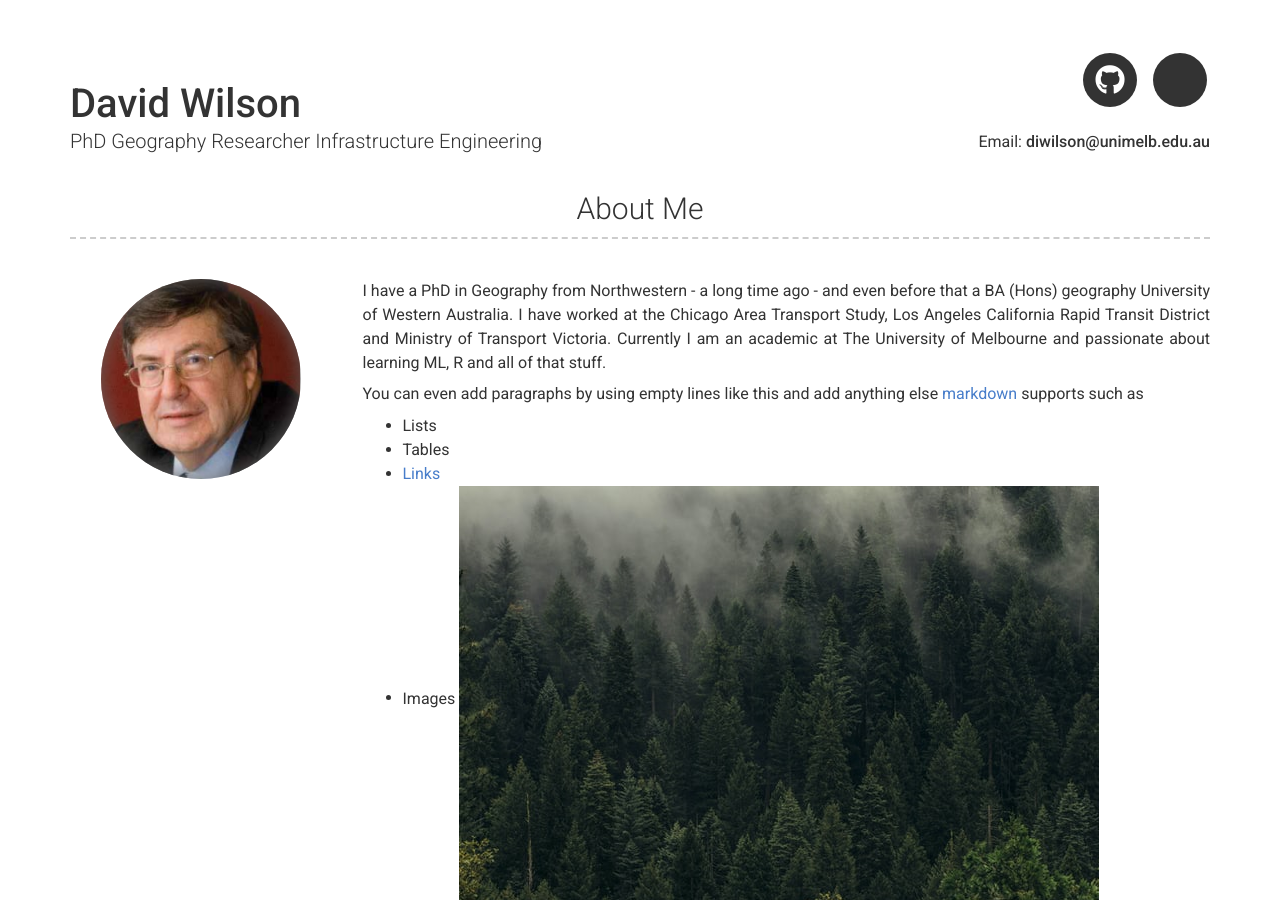
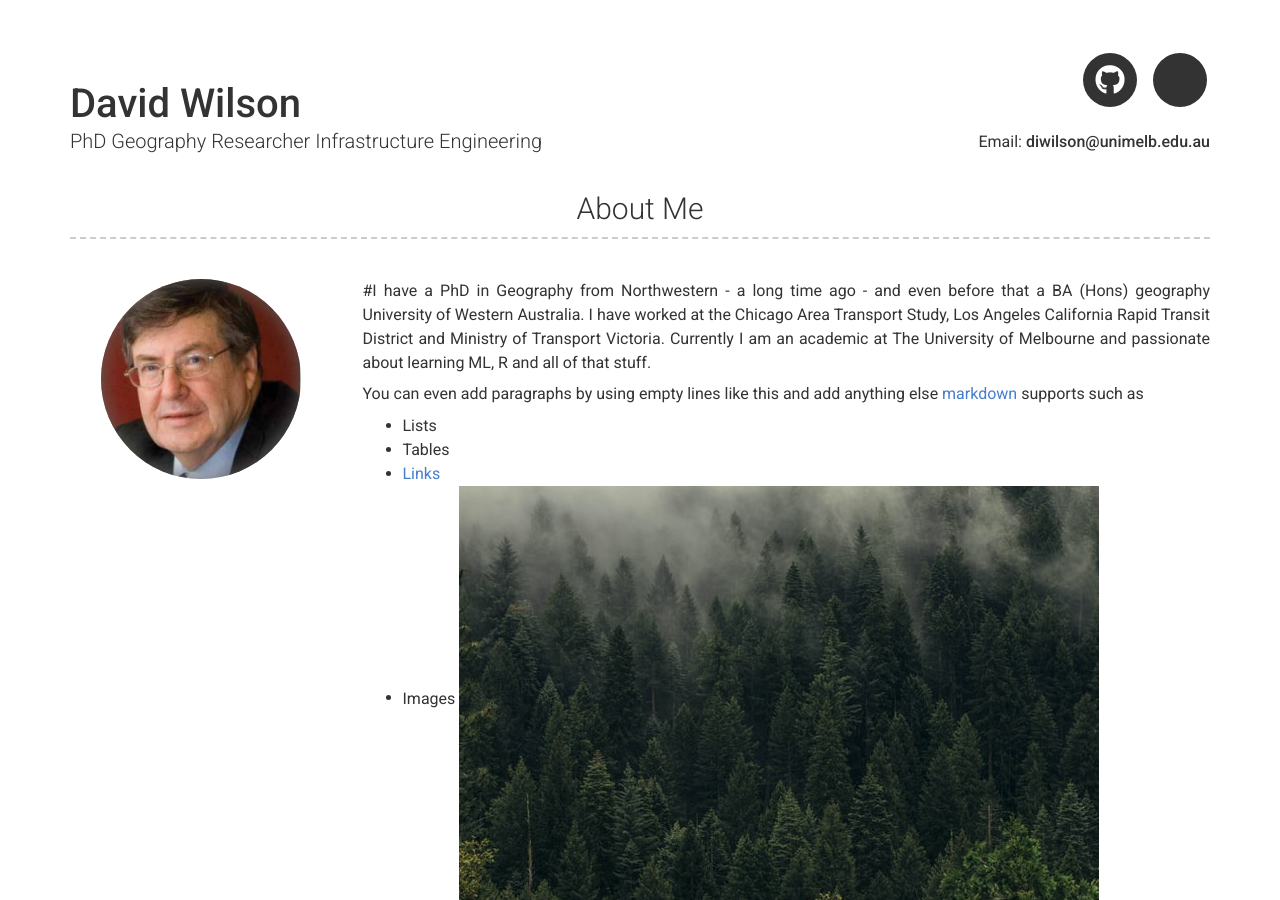
Before and after one commit to Davidw48/WhoAmI-, a Jekyll site: the page built from index.md, in a window 1280 px wide and 900 px high. Built offline with Jekyll 4.4.1, drawn with Linux system fonts in a browser that asks for light colours; nearby versions of some CDN libraries.

```diff
--- a/_config.yml
+++ b/_config.yml
@@ -44,7 +44,7 @@ additional_links:
 about_profile_image: images/dw.PNG
 about_content: | # this will include new lines to allow paragraphs
 
-  I have a PhD in Geography from Northwestern - a long time ago - and even before that a BA (Hons) geography University of Western Australia. I have worked at the Chicago Area Transport Study, Los Angeles California Rapid Transit District and Ministry of Transport Victoria. Currently I am an academic at The University of Melbourne and passionate about learning ML, R and all of that stuff.
+  #I have a PhD in Geography from Northwestern - a long time ago - and even before that a BA (Hons) geography University of Western Australia. I have worked at the Chicago Area Transport Study, Los Angeles California Rapid Transit District and Ministry of Transport Victoria. Currently I am an academic at The University of Melbourne and passionate about learning ML, R and all of that stuff.
 
   You can even add paragraphs by using empty lines like this and add anything else [markdown](https://www.markdownguide.org/getting-started#what-is-markdown) supports such as
     - Lists
```
